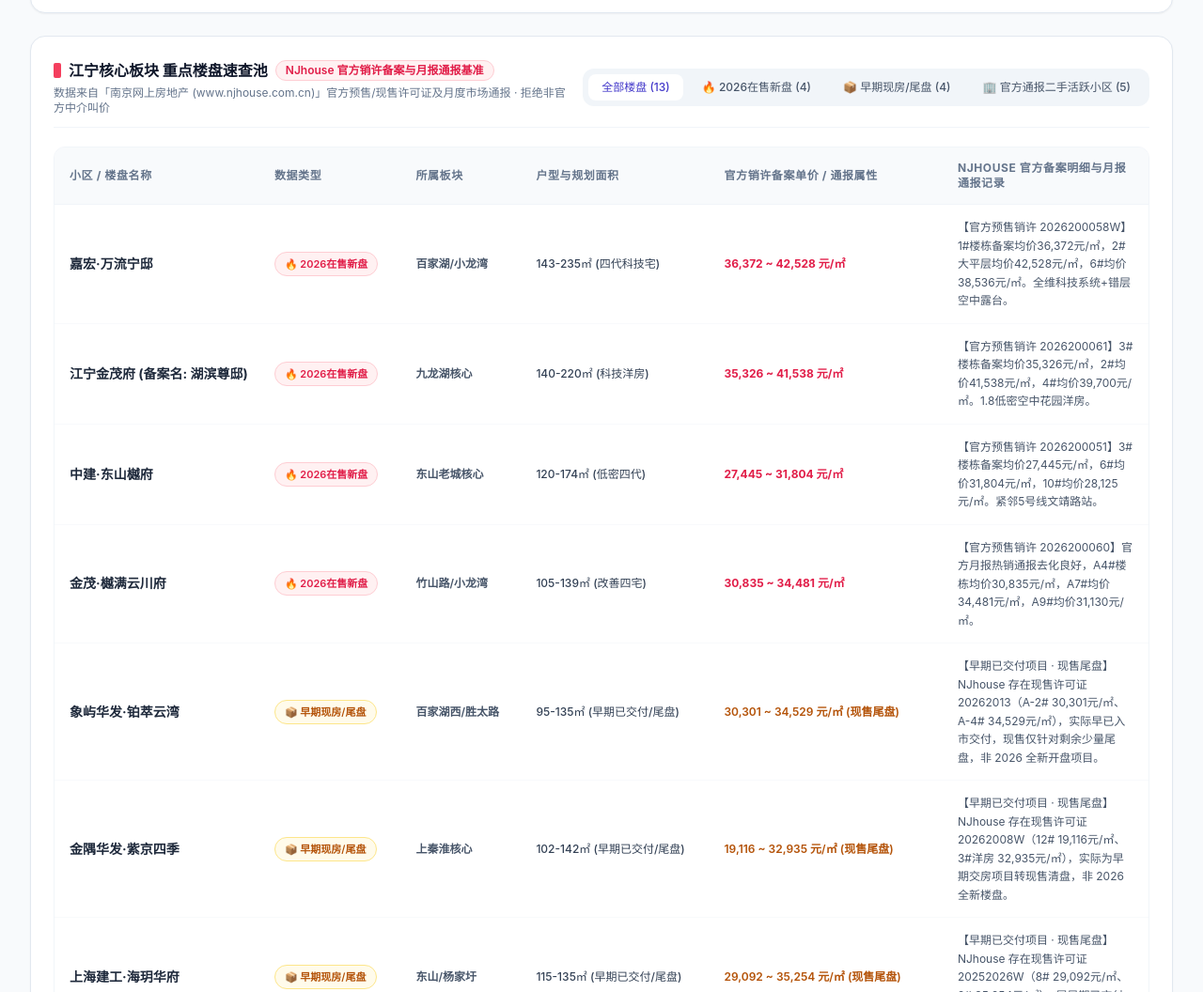
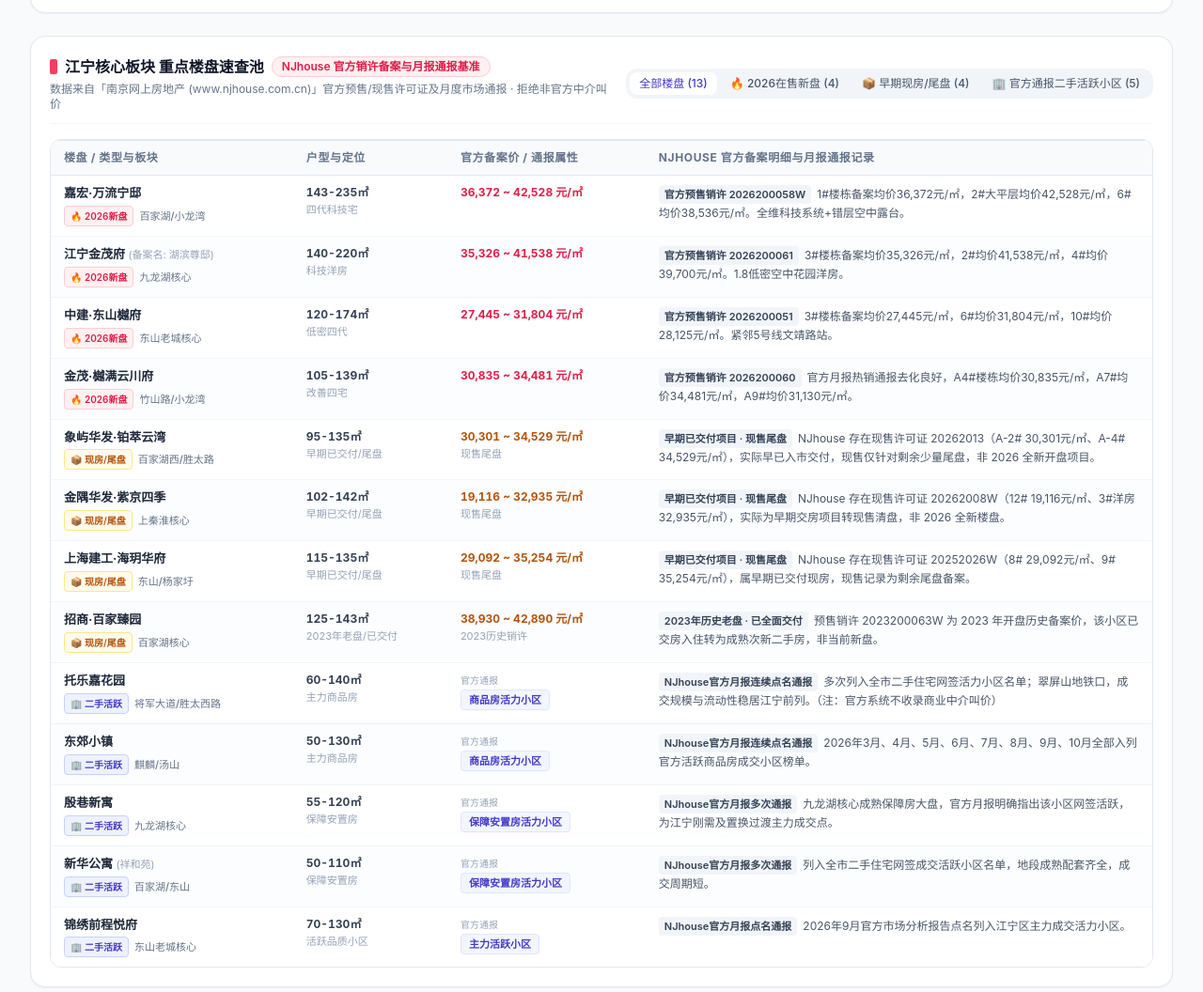
Before and after one commit to amsun10/house-pricing-indicator, a plain HTML site: page index.html in a window 1280 px wide. Shown: the part 3556-4612 px from the top of the page at 94% size. Drawn offline with nearby package versions, Linux system fonts and the light colour scheme.

Commit message:
style: tighten Jiangning community lookup table into compact 4-column layout

```diff
--- a/index.html
+++ b/index.html
@@ -617,8 +617,8 @@
     </section>
 
     <!-- 核心板块 2: 江宁核心板块 重点楼盘速查池 (NJhouse 官方销许与网签备案) -->
-    <section class="bg-white rounded-2xl p-6 border border-slate-200 shadow-sm space-y-5">
-      <div class="flex flex-col sm:flex-row sm:items-center sm:justify-between pb-3 border-b border-slate-100 gap-3">
+    <section class="bg-white rounded-2xl p-5 border border-slate-200 shadow-sm space-y-4">
+      <div class="flex flex-col xl:flex-row xl:items-center xl:justify-between pb-3 border-b border-slate-100 gap-3">
         <div>
           <h2 class="text-base font-bold text-slate-900 flex items-center flex-wrap gap-2">
             <span class="w-2 h-4 bg-rose-500 rounded-sm inline-block"></span>
@@ -630,26 +630,30 @@
           <p class="text-xs text-slate-500 mt-1">数据来自「南京网上房地产 (www.njhouse.com.cn)」官方预售/现售许可证及月度市场通报 · 拒绝非官方中介叫价</p>
         </div>
         <!-- 维度筛选 Tabs -->
-        <div class="flex items-center space-x-1.5 self-start sm:self-auto text-xs bg-slate-100 p-1.5 rounded-xl shrink-0 flex-wrap gap-y-1">
-          <button class="filter-community-btn px-3.5 py-1.5 rounded-lg font-medium transition bg-white text-indigo-700 shadow-xs" data-type="all">全部楼盘 (<span id="countAll">13</span>)</button>
-          <button class="filter-community-btn px-3.5 py-1.5 rounded-lg font-medium transition text-slate-600 hover:text-slate-900" data-type="新房">🔥 2026在售新盘 (<span id="countNew">4</span>)</button>
-          <button class="filter-community-btn px-3.5 py-1.5 rounded-lg font-medium transition text-slate-600 hover:text-slate-900" data-type="尾盘">📦 早期现房/尾盘 (<span id="countTail">4</span>)</button>
-          <button class="filter-community-btn px-3.5 py-1.5 rounded-lg font-medium transition text-slate-600 hover:text-slate-900" data-type="二手">🏢 官方通报二手活跃小区 (<span id="countSecond">5</span>)</button>
+        <div class="flex items-center space-x-1 self-start xl:self-auto text-xs bg-slate-100 p-1 rounded-xl shrink-0 flex-wrap gap-y-1">
+          <button class="filter-community-btn px-2.5 py-1 rounded-lg font-medium transition bg-white text-indigo-700 shadow-xs whitespace-nowrap" data-type="all">全部楼盘 (<span id="countAll">13</span>)</button>
+          <button class="filter-community-btn px-2.5 py-1 rounded-lg font-medium transition text-slate-600 hover:text-slate-900 whitespace-nowrap" data-type="新房">🔥 2026在售新盘 (<span id="countNew">4</span>)</button>
+          <button class="filter-community-btn px-2.5 py-1 rounded-lg font-medium transition text-slate-600 hover:text-slate-900 whitespace-nowrap" data-type="尾盘">📦 早期现房/尾盘 (<span id="countTail">4</span>)</button>
+          <button class="filter-community-btn px-2.5 py-1 rounded-lg font-medium transition text-slate-600 hover:text-slate-900 whitespace-nowrap" data-type="二手">🏢 官方通报二手活跃小区 (<span id="countSecond">5</span>)</button>
         </div>
       </div>
-      <div class="overflow-x-auto rounded-xl border border-slate-100 shadow-2xs">
-        <table class="w-full text-left text-xs divide-y divide-slate-100">
+      <div class="overflow-x-auto rounded-xl border border-slate-200 shadow-2xs">
+        <table class="w-full min-w-[820px] text-left text-xs divide-y divide-slate-200">
+          <colgroup>
+            <col class="w-[22%] min-w-[200px]" />
+            <col class="w-[14%] min-w-[125px]" />
+            <col class="w-[18%] min-w-[165px]" />
+            <col class="w-[46%]" />
+          </colgroup>
           <thead class="bg-slate-50 text-slate-500 font-semibold uppercase tracking-wider">
             <tr>
-              <th class="py-3.5 px-4 w-44">小区 / 楼盘名称</th>
-              <th class="py-3.5 px-3 w-32">数据类型</th>
-              <th class="py-3.5 px-3 w-32">所属板块</th>
-              <th class="py-3.5 px-3 w-40">户型与规划面积</th>
-              <th class="py-3.5 px-3 w-44">官方销许备案单价 / 通报属性</th>
-              <th class="py-3.5 px-4 text-left">NJhouse 官方备案明细与月报通报记录</th>
+              <th class="py-2.5 px-3.5">楼盘 / 类型与板块</th>
+              <th class="py-2.5 px-3.5">户型与定位</th>
+              <th class="py-2.5 px-3.5">官方备案价 / 通报属性</th>
+              <th class="py-2.5 px-3.5 text-left">NJhouse 官方备案明细与月报通报记录</th>
             </tr>
           </thead>
-          <tbody id="communityTableBody" class="divide-y divide-slate-50 bg-white">
+          <tbody id="communityTableBody" class="divide-y divide-slate-100 bg-white">
             <!-- 动态载入 -->
           </tbody>
         </table>
@@ -987,29 +991,52 @@
         : COMMUNITY_LIST.filter(item => item.type === currentCommunityFilter);
 
       tbody.innerHTML = list.map(item => {
+        const nameMatch = item.name.match(/^(.+?)\s*(\([^)]+\))$/);
+        const nameHtml = nameMatch
+          ? `<span class="font-bold text-slate-800 text-[13px]">${nameMatch[1]}</span> <span class="text-[11px] font-normal text-slate-400">${nameMatch[2]}</span>`
+          : `<span class="font-bold text-slate-800 text-[13px]">${item.name}</span>`;
+
         let typeBadge = '';
         let priceDisplay = '';
         if (item.type === '新房') {
-          typeBadge = `<span class="inline-flex items-center px-2.5 py-1 rounded-full text-[11px] font-semibold bg-rose-50 text-rose-600 border border-rose-200">🔥 2026在售新盘</span>`;
-          priceDisplay = `<strong class="text-rose-600 font-bold">${item.permitPrice}</strong>`;
+          typeBadge = `<span class="inline-flex items-center px-1.5 py-0.5 rounded text-[10px] font-semibold bg-rose-50 text-rose-600 border border-rose-200">🔥 2026新盘</span>`;
+          priceDisplay = `<div class="text-xs font-bold text-rose-600 tabular-nums">${item.permitPrice}</div>`;
         } else if (item.type === '尾盘') {
-          typeBadge = `<span class="inline-flex items-center px-2.5 py-1 rounded-full text-[11px] font-semibold bg-amber-50 text-amber-700 border border-amber-200">📦 早期现房/尾盘</span>`;
-          priceDisplay = `<span class="text-amber-700 font-semibold">${item.permitPrice}</span>`;
+          typeBadge = `<span class="inline-flex items-center px-1.5 py-0.5 rounded text-[10px] font-semibold bg-amber-50 text-amber-700 border border-amber-200">📦 现房/尾盘</span>`;
+          const priceMatch = item.permitPrice.match(/^([^(]+?)\s*\((.+)\)$/);
+          priceDisplay = priceMatch
+            ? `<div class="text-xs font-bold text-amber-700 tabular-nums">${priceMatch[1]}</div><div class="text-[11px] text-slate-400 mt-0.5">${priceMatch[2]}</div>`
+            : `<div class="text-xs font-semibold text-amber-700">${item.permitPrice}</div>`;
         } else {
-          typeBadge = `<span class="inline-flex items-center px-2.5 py-1 rounded-full text-[11px] font-semibold bg-indigo-50 text-indigo-700 border border-indigo-200">🏢 官方通报活跃小区</span>`;
-          priceDisplay = `<span class="text-slate-600 font-semibold bg-slate-100 px-2 py-0.5 rounded text-[11px]">${item.permitPrice}</span>`;
+          typeBadge = `<span class="inline-flex items-center px-1.5 py-0.5 rounded text-[10px] font-semibold bg-indigo-50 text-indigo-700 border border-indigo-200">🏢 二手活跃</span>`;
+          const attrParts = item.permitPrice.split('：');
+          priceDisplay = attrParts.length > 1
+            ? `<div class="text-[10px] text-slate-400">${attrParts[0]}</div><span class="inline-block mt-0.5 px-2 py-0.5 rounded bg-indigo-50/70 text-indigo-700 border border-indigo-100 font-semibold text-[11px]">${attrParts[1]}</span>`
+            : `<span class="inline-block px-2 py-0.5 rounded bg-slate-100 text-slate-600 font-semibold text-[11px]">${item.permitPrice}</span>`;
         }
 
+        const areaMatch = item.area.match(/^([^(]+?)\s*\((.+)\)$/);
+        const areaHtml = areaMatch
+          ? `<div class="text-xs font-bold text-slate-700 tabular-nums">${areaMatch[1]}</div><div class="text-[11px] text-slate-400 mt-0.5">${areaMatch[2]}</div>`
+          : `<div class="text-xs font-semibold text-slate-700">${item.area}</div>`;
+
+        const commentMatch = item.comment.match(/^【([^】]+)】\s*(.*)$/);
+        const commentHtml = commentMatch
+          ? `<span class="inline-block px-1.5 py-0.5 rounded bg-slate-100 text-slate-700 font-semibold text-[11px] mr-1.5 align-baseline">${commentMatch[1]}</span><span class="text-xs text-slate-600 leading-5">${commentMatch[2]}</span>`
+          : `<span class="text-xs text-slate-600 leading-5">${item.comment}</span>`;
+
         return `
-          <tr class="hover:bg-indigo-50/20 transition">
-            <td class="py-3.5 px-4 font-bold text-slate-800 text-sm whitespace-nowrap">
-              ${item.name}
+          <tr class="odd:bg-white even:bg-slate-50/40 hover:bg-indigo-50/30 transition align-top">
+            <td class="py-2.5 px-3.5">
+              <div class="leading-snug">${nameHtml}</div>
+              <div class="mt-1 flex items-center flex-wrap gap-1.5">
+                ${typeBadge}
+                <span class="text-[11px] text-slate-500 font-medium">${item.region}</span>
+              </div>
             </td>
-            <td class="py-3.5 px-3 whitespace-nowrap">${typeBadge}</td>
-            <td class="py-3.5 px-3 font-semibold text-slate-600 whitespace-nowrap">${item.region}</td>
-            <td class="py-3.5 px-3 whitespace-nowrap font-medium text-slate-700">${item.area}</td>
-            <td class="py-3.5 px-3 whitespace-nowrap text-xs">${priceDisplay}</td>
-            <td class="py-3.5 px-4 text-slate-600 text-xs leading-relaxed">${item.comment}</td>
+            <td class="py-2.5 px-3.5">${areaHtml}</td>
+            <td class="py-2.5 px-3.5">${priceDisplay}</td>
+            <td class="py-2.5 px-3.5">${commentHtml}</td>
           </tr>
         `;
       }).join('');
```
